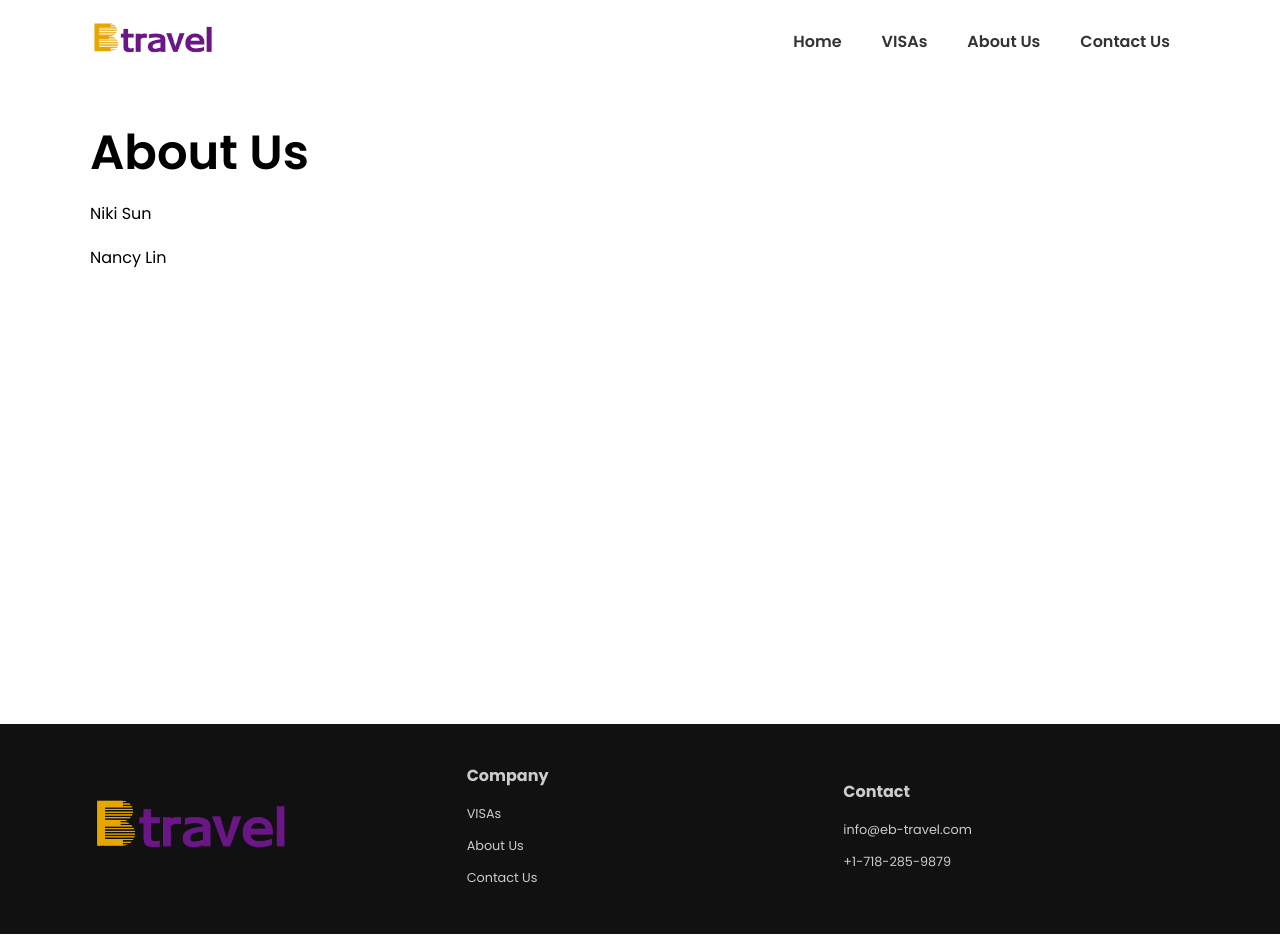
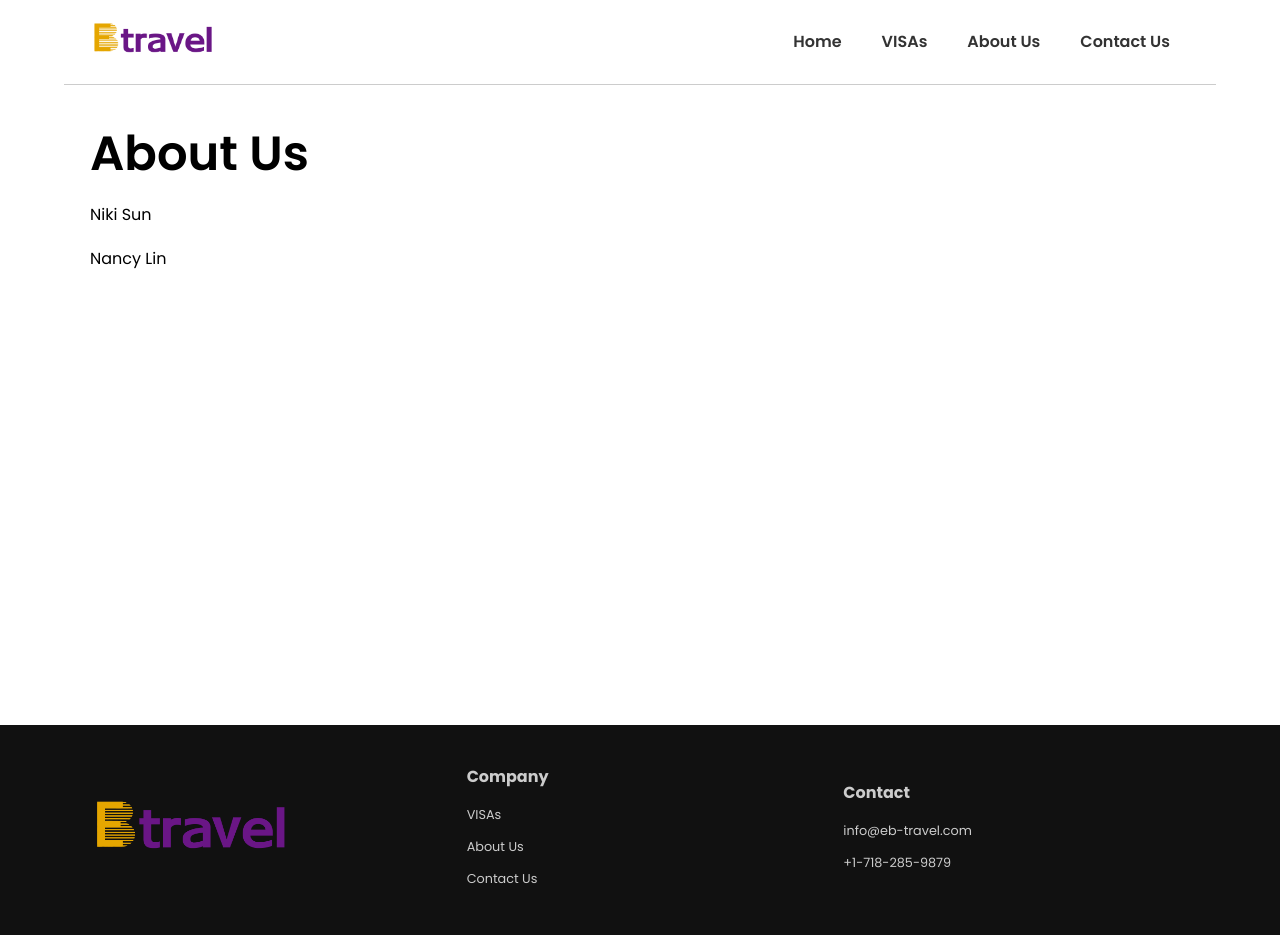
Before and after one commit to tshao45/Web, a plain HTML site: page about.html in a window 1280 px wide. Drawn offline with Linux system fonts and the light colour scheme.

Commit message:
Updated my progress.

```diff
--- a/about.html
+++ b/about.html
@@ -58,6 +58,8 @@
              </div>
         </div>
     </nav>
+    <div style="border-top: 1px solid #ccc; margin: 0 auto; width: 90%;"></div>
+
     <!-- Hero -->
      <section class="hero">
         <div class="container">
```
Also changed, not shown: contact.html (+1 -0 lines), index.html (+2 -1 lines), visa.html (+1 -0 lines).
